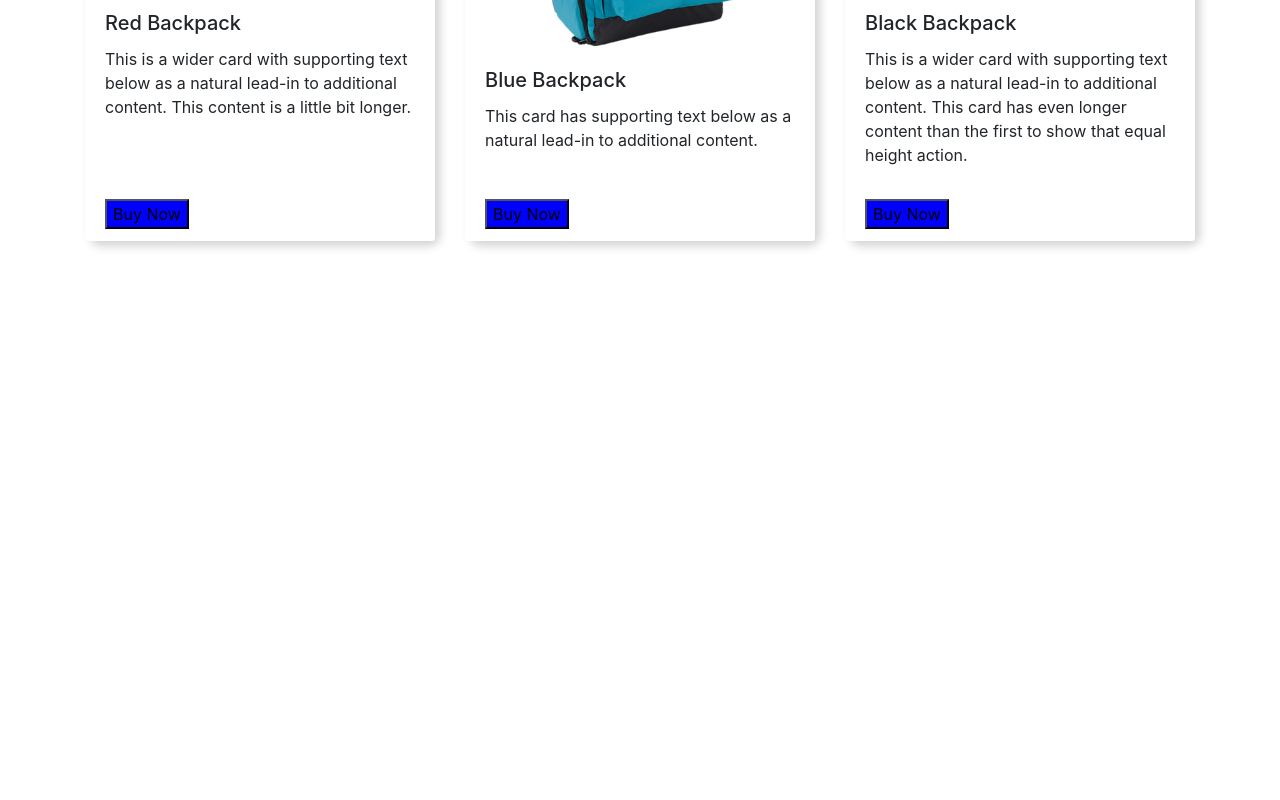
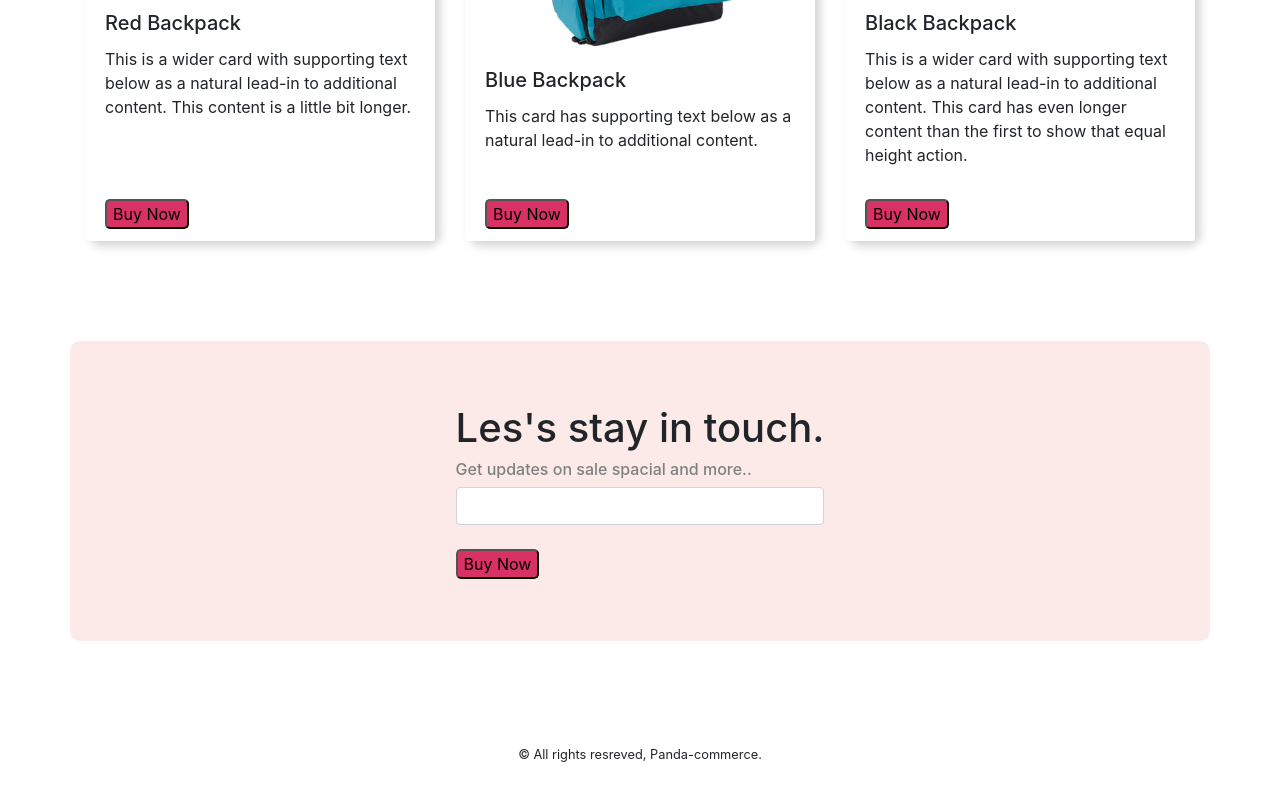
Before and after one commit to Amin-srk/panda-commerce, a plain HTML site: page index.html in a window 1280 px wide. Shown: the part 1876-2676 px from the top of the page. Before the commit the page ends 2217 px from the top, so only its background shows below. Drawn offline with nearby package versions, Linux system fonts and the light colour scheme.

Commit message:
final add

```diff
--- a/css/style.css
+++ b/css/style.css
@@ -13,7 +13,8 @@
      color: #ff136f;
  }
  .buy-now-btn{
-     background-color: blue;
+     background-color: rgb(216, 49, 99);
+     border-radius: 5px;
  }
 
  .watch{
@@ -46,3 +47,14 @@
      background-color: white;
      border-top: none;
  }
+ #Subscribe{
+     height: 300px;
+ }
+
+ #Subscribe h6{
+     color: grey;
+ }
+ footer {
+     text-align: center;
+     margin-bottom: 50px;
+ }
--- a/index.html
+++ b/index.html
@@ -3,7 +3,7 @@
 <head>
     <meta charset="UTF-8">
     <meta name="viewport" content="width=device-width, initial-scale=1.0">
-    <title> Panda-commerce</title>
+    <title> Panda-commerce </title>
     <!-- Bootstarp link -->
     <link rel="stylesheet" href="css/bootstrap.min.css">
 
@@ -32,7 +32,7 @@
             <a class="nav-link" href="#Backpack">Backpack </a>
           </li>
           <li class="nav-item">
-            <a class="nav-link" href="#">Contact Us</a>
+            <a class="nav-link" href="#Subscribe">Subscribe</a>
           </li>
 
 
@@ -128,7 +128,7 @@
       <div class="container catagories">
         <div class="row">
           <div class="col-md-4">
-            <div class="watch  d-flex justify-content-between d-flex align-items-center"> <h1>Watch </h1>
+            <div class="watch  d-flex justify-content-between align-items-center"> <h1>Watch </h1>
               <img src="images/categories/watch.png" alt="">
             </div>
                 </div>
@@ -237,6 +237,22 @@
 
           </div>
 
+          <!-- backpack end -->
+
+
+          <!--  Subscription start -->
+                    <div class="container slider-bg d-flex justify-content-center align-items-center" id="Subscribe">
+                    <div>
+                    <h1>Les's stay in touch.</h1>
+                    <h6>Get updates on sale spacial and more..</h6>
+                    <input type="text" class="form-control">
+                    <br>
+                    <button class="buy-now-btn"> Buy Now</button>
+                  </div>
+                    </div>
+
+                    <footer> <small> © All rights resreved, Panda-commerce.</small></footer>
+
 
 
 
```
